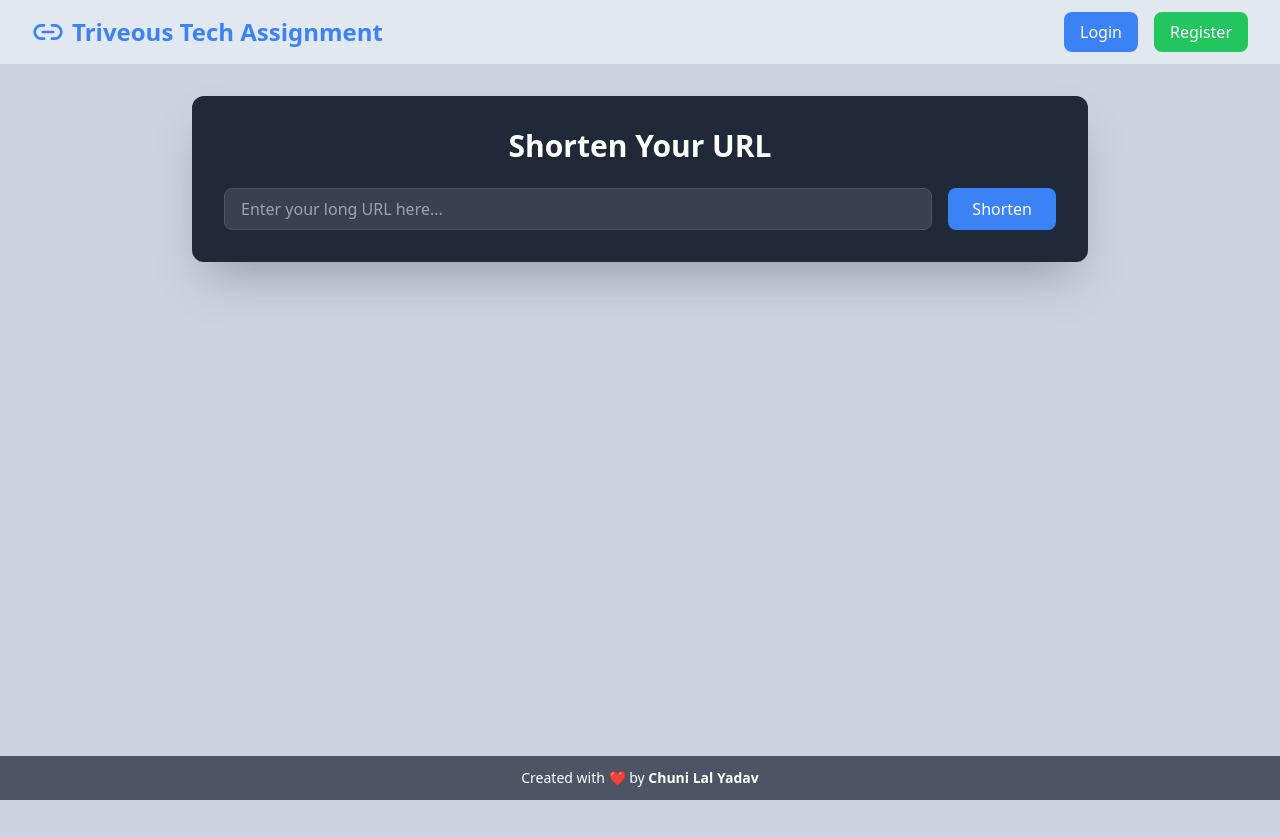
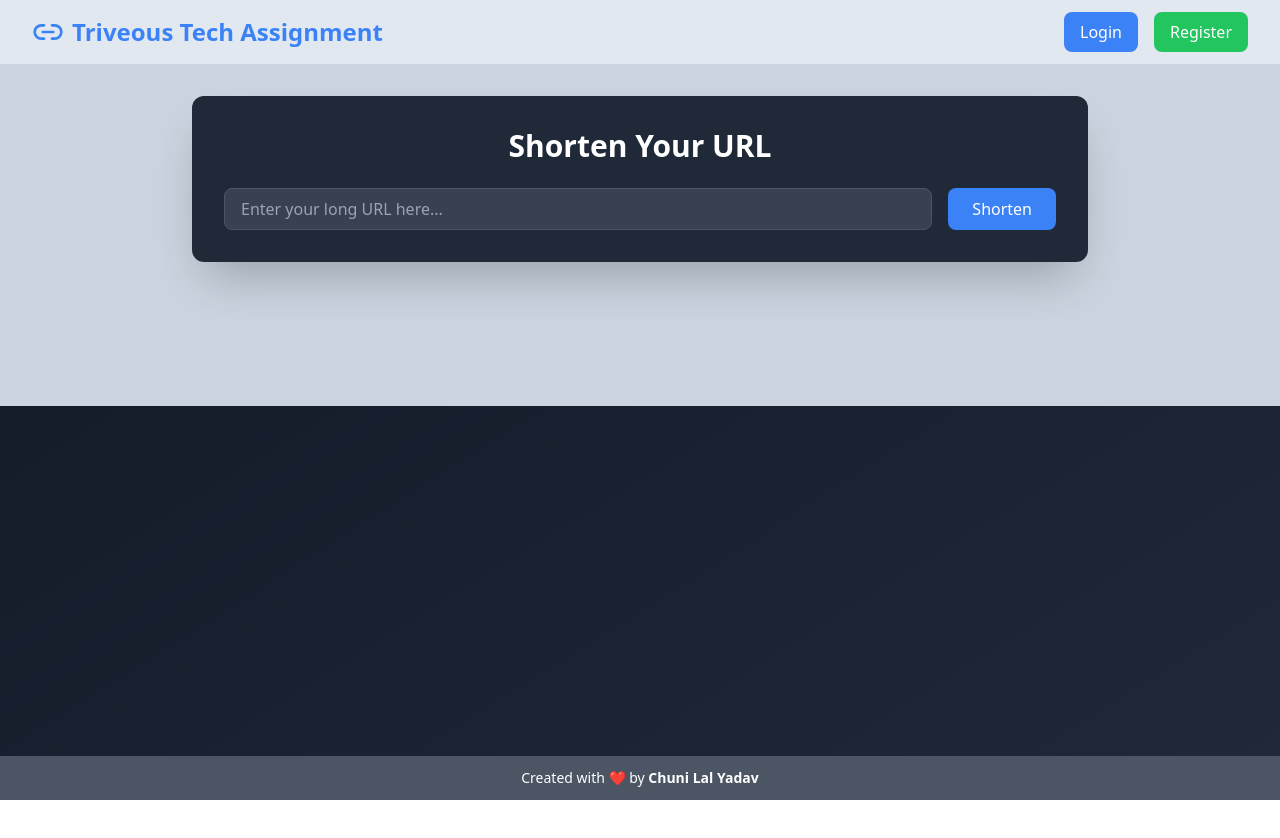
Before and after one commit to karankumarChuni/Link-Shortener-App, a React (Vite) app in the folder client/: page / in a window 1280 px wide. Shown: the top 838 px of the page. After the commit the page ends 800 px from the top, so only its background shows below. Built offline with nearby package versions, Linux system fonts and the light colour scheme.

Commit message:
chnage-2

```diff
--- a/client/src/App.jsx
+++ b/client/src/App.jsx
@@ -22,7 +22,7 @@ function App() {
       <ToastContainer position="top-right" autoClose={3000} />
       <div className="min-h-screen bg-gradient-to-br from-gray-900 to-gray-800 text-white">
         <Navbar />
-        <div className="container mx-auto px-4 py-8 bg-slate-300 h-[100vh]">
+        <div className="container bg-container mx-auto px-4 py-8 bg-slate-300 h-[100vh] ">
           <Routes>
             <Route path="/" element={<Home />} />
             <Route
--- a/client/src/components/Home.jsx
+++ b/client/src/components/Home.jsx
@@ -56,7 +56,7 @@ function Home() {
   };
 
   return (
-    <div className="max-w-4xl mx-auto">
+    <div className="max-w-4xl mx-auto home-container">
       <div className="bg-gray-800 p-8 rounded-xl shadow-2xl mb-8">
         <h1 className="text-3xl font-bold mb-6 text-center">
           Shorten Your URL
@@ -97,9 +97,11 @@ function Home() {
               >
                 <div className="flex justify-between items-center">
                   <div className="flex-1">
-                    <p className="text-lg font-medium truncate">
-                      {urlData.originalUrl}
-                    </p>
+                    <div className="break-words">
+                      <p className="text-lg font-medium">
+                        {urlData.originalUrl}
+                      </p>
+                    </div>
                     <div className="flex items-center space-x-2 mt-2">
                       {/* Clickable link that updates stats */}
                       <a
--- a/client/src/index.css
+++ b/client/src/index.css
@@ -1,3 +1,11 @@
 @tailwind base;
 @tailwind components;
 @tailwind utilities;
+
+
+.home-container{
+    padding-bottom:5rem !important;
+}
+.bg-container{
+    height: 100%;
+}
```
Also changed, not shown: 2 other files (tests, documents, lock files or other folders).
